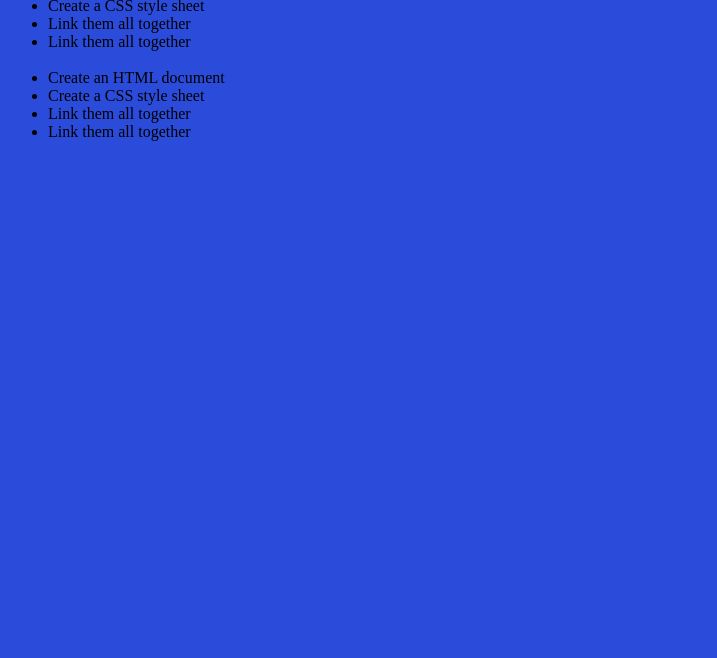
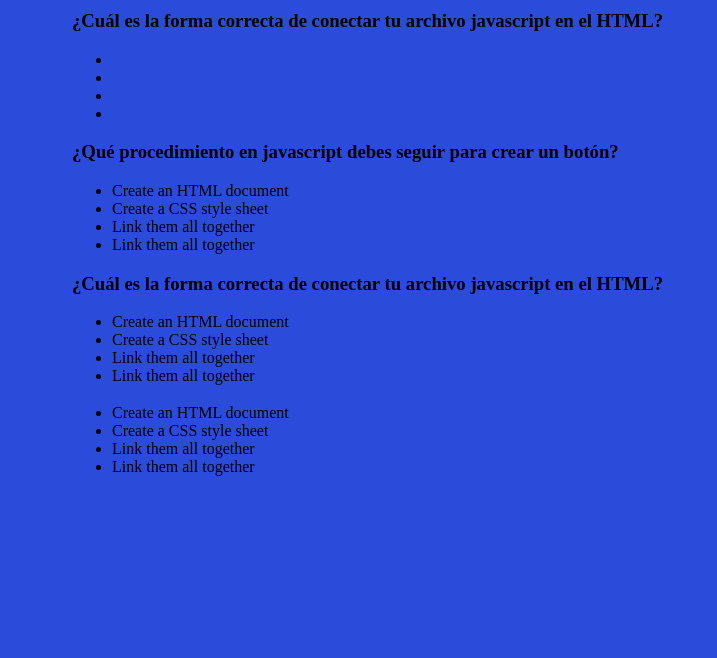
Before and after one commit to Yes197/Trivia-PreAdmision, a plain HTML site: page index.html in a window 1280 px wide. Shown: the part 142-800 px from the top of the page, without its empty margins (0-717 px from the left). Drawn offline with Linux system fonts and the light colour scheme.

Commit message:
Some modifications on index

```diff
--- a/index.html
+++ b/index.html
@@ -5,12 +5,27 @@
     <title>Trivia</title>
     <link rel="stylesheet" href="style.css">
   </head>
+
   <body>
     <h1 class="titulo">Bienvenid@ ¿Cuál es tu nombre?</h1>
 
+    <h3 class="pregunta">¿Cuál es la forma correcta de conectar tu archivo javascript en el HTML?</h3>
+    <ul id = "lista-JS">
+      <li class="alternativas"> <script src="nombre-del-documento.js"></script> </li>
+      <li class="alternativas"> <script src="nombre-del-documento.js"></script> </li>
+      <li class="alternativas"> <script src="nombre-del-documento.js"></script> </li>
+      <li class="alternativas"> <script src="nombre-del-documento.js"></script> </li>
+    </ul>
 
-    <h3 class="pregunta"> fjdsisfj</h3>
+    <h3 class="pregunta">¿Qué procedimiento en javascript debes seguir para crear un botón?</h3>
+    <ul id = "lista-JS">
+      <li class="alternativas">Create an HTML document</li>
+      <li class="alternativas">Create a CSS style sheet</li>
+      <li class="alternativas">Link them all together</li>
+      <li class="alternativas">Link them all together</li>
+    </ul>
 
+    <h3 class="pregunta">¿Cuál es la forma correcta de conectar tu archivo javascript en el HTML?</h3>
     <ul id = "lista-JS">
       <li class="alternativas">Create an HTML document</li>
       <li class="alternativas">Create a CSS style sheet</li>
@@ -27,5 +42,6 @@
       <li class="alternativas">Link them all together</li>
     </ul>
 
+    <script type="text/javascript" src="app.js"></script>
   </body>
 </html>
--- a/style.css
+++ b/style.css
@@ -1,5 +1,6 @@
 body{
   background-color: rgb(43, 76, 218);
+  padding: 5%;
 }
 
 .titulo {
@@ -9,3 +10,7 @@ body{
 .boton {
 
 }
+
+.alternativas{
+
+}
```
